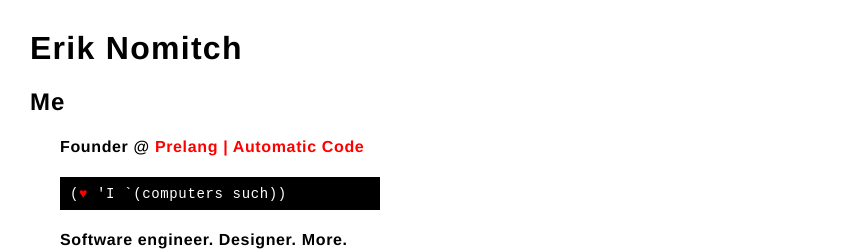
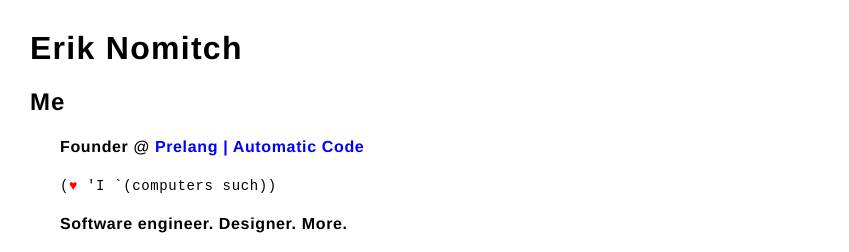
Before and after one commit to eriknomitch/eriknomitch.github.io, a plain HTML site: page index.html in a window 1280 px wide. Shown: the top 252 px of the page, without its empty margins (0-849 px from the left). Drawn offline with Linux system fonts and the light colour scheme; a script that the page names is missing.

Commit message:
lessens styling; comments FAQ

```diff
--- a/index.html
+++ b/index.html
@@ -21,15 +21,19 @@
       }
       a, a:visited {
         color: #0000ff;
+        /*
         color: #ff0000;
+        */
         text-decoration: none;
       }
       code {
         display: block;
+        /*
         background: #000;
         color: #fff;
+        padding: 8px 10px;
+        */
         font-size: 14px;
-        padding: 8px 10px;
         max-width: 300px;
       }
 
@@ -109,6 +113,7 @@
     </ul>
     </section>
 
+    <!--
     <h2>FAQ</h2>
 
     <section>
@@ -117,6 +122,7 @@
       <br/>
       It's a waste of time to udpate the style of my homepage to fit the current trend(s). See <a href="http://prelang.com/" target="_BLANK">Prelang</a> and others for my actual design work.
     </section>
+    -->
 
     <h2>Contact</h2>
 
```
